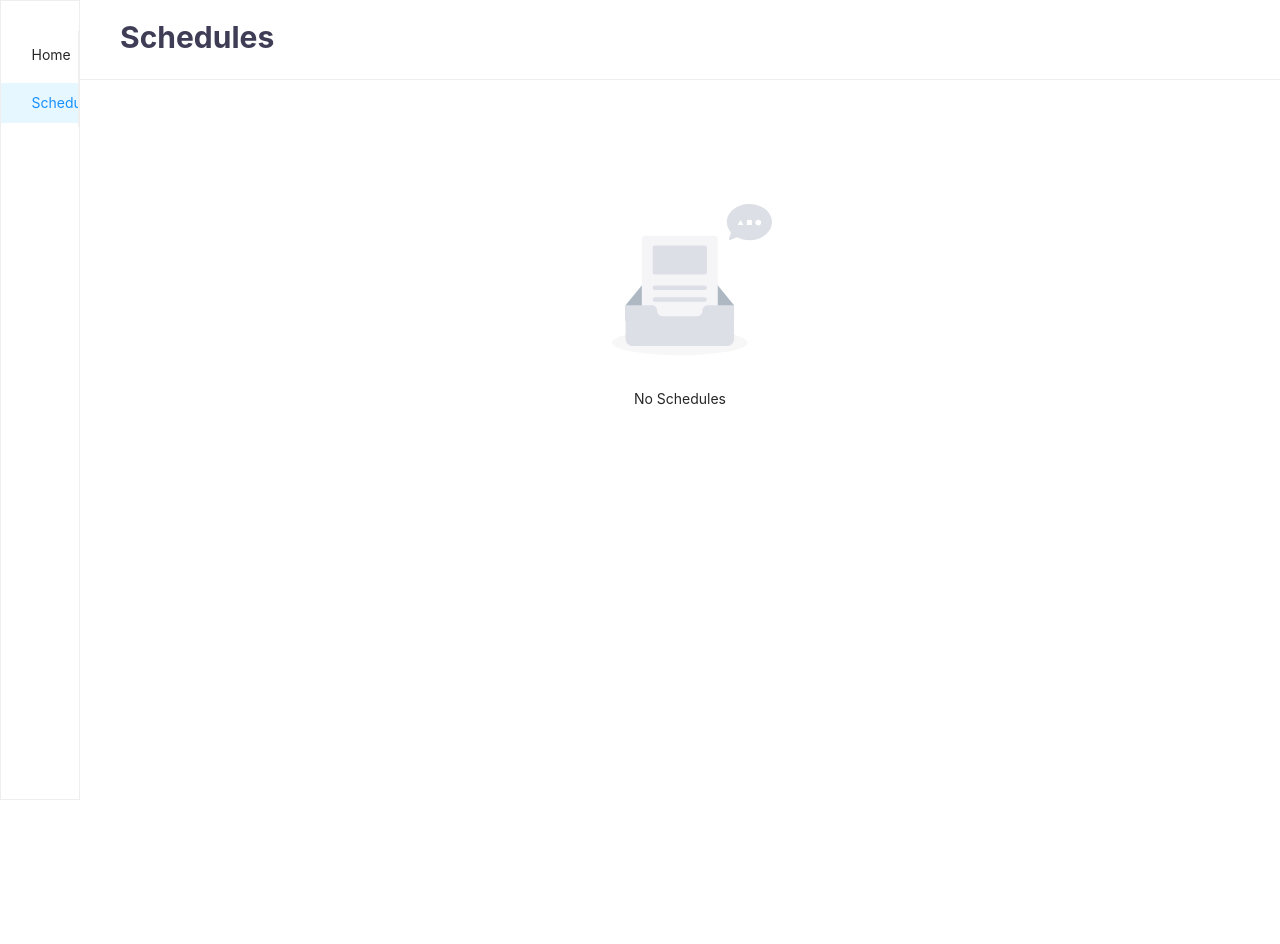
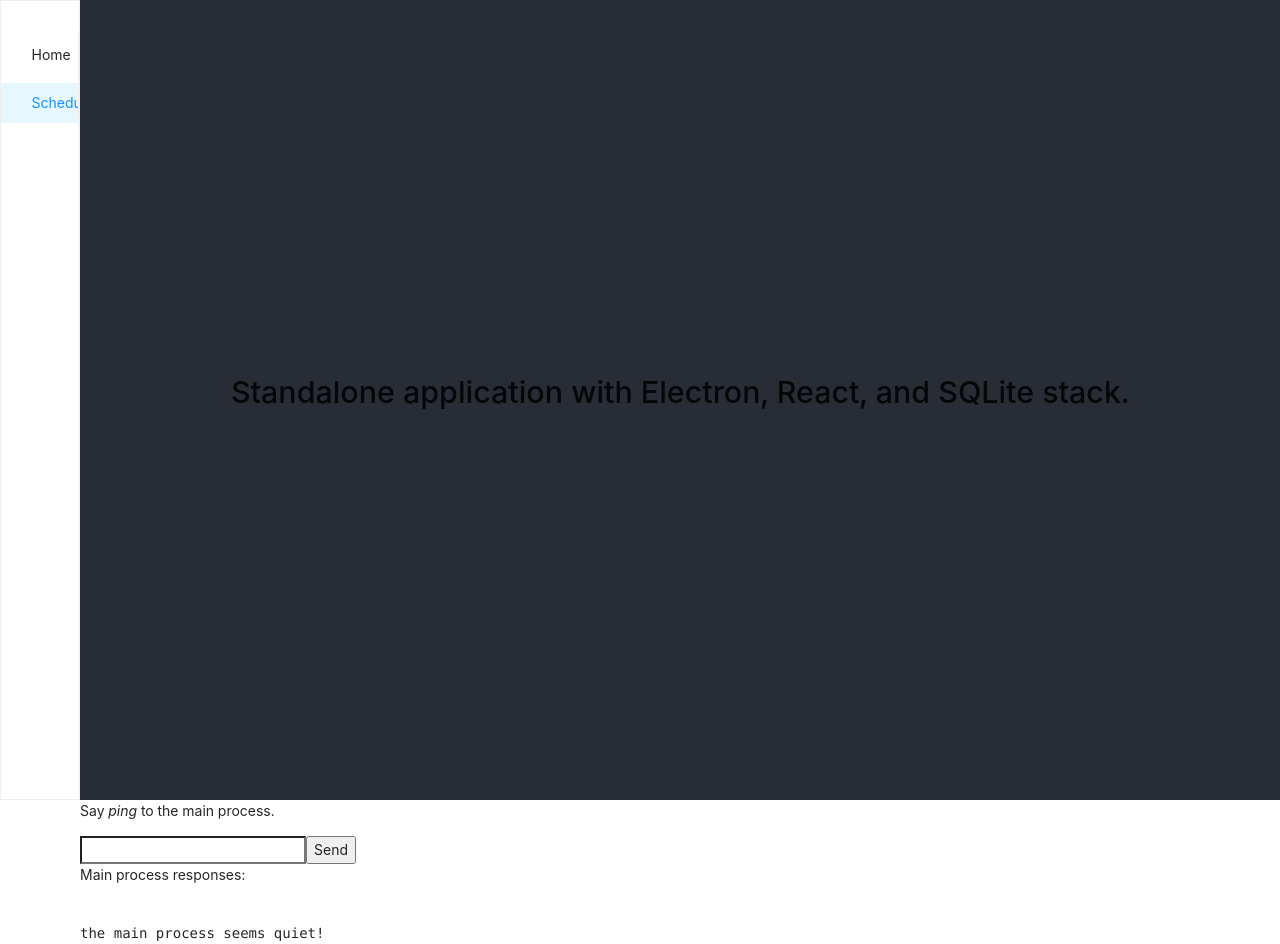
Before and after one commit to PPalwisha990/TimeClock_Web, a React (Create React App) app: page /home in a window 1280 px wide. Both pictures are taken after a click on the item "Schedules". Before the commit the page ends 800 px from the top, so only its background shows below. Built offline with nearby package versions, Linux system fonts and the light colour scheme; what @fortawesome/pro-light-svg-icons would draw is missing.

Commit message:
changes in electron

```diff
--- a/src/attendance/tabs/SchedulerTab.js
+++ b/src/attendance/tabs/SchedulerTab.js
@@ -1,21 +1,54 @@
-import { Empty } from "antd";
 import { useState } from "react";
 import { createUseStyles } from "react-jss";
-import Header from "../../componnets/Header";
 
 const SchedulerTab = ({ navigation, route }) => {
-  const [empty, setEmpty] = useState(true);
-  const styles = useStyle();
+  //const [empty, setEmpty] = useState(true);
+  const [message, setMessage] = useState("");
+  const [responses, setResponses] = useState([]);
+  //const styles = useStyle();
+
+  const sendMsg = async (msg) => {
+    let response = await window.api.testInvoke(msg);
+    console.log("Response==", response);
+  };
+
   return (
-    <div className={styles.container}>
-      <Header title="Schedules" />
-      {empty ? (
-        <div className={styles.img}>
-          <Empty description={"No Schedules"} imageStyle={{ height: 200 }} />
-        </div>
-      ) : null}
+    <div>
+      <header className="App-header">
+        <h1>Standalone application with Electron, React, and SQLite stack.</h1>
+      </header>
+      <article>
+        <p>
+          Say <i>ping</i> to the main process.
+        </p>
+        <input
+          type="text"
+          value={message}
+          onChange={({ target: { value } }) => setMessage(value)}
+        />
+        <button type="button" onClick={() => sendMsg(message)}>
+          Send
+        </button>
+        <br />
+        <p>Main process responses:</p>
+        <br />
+        <pre>
+          {(responses && responses.join("\n")) ||
+            "the main process seems quiet!"}
+        </pre>
+      </article>
     </div>
   );
+  // return (
+  //   <div className={styles.container}>
+  //     <Header title="Schedules" />
+  //     {empty ? (
+  //       <div className={styles.img}>
+  //         <Empty description={"No Schedules"} imageStyle={{ height: 200 }} />
+  //       </div>
+  //     ) : null}
+  //   </div>
+  // );
 };
 
 const useStyle = createUseStyles({
```
Also changed, not shown: package.json (+5 -2 lines), public/electron.js (+14 -2 lines), public/preload.js (added, +25 -0 lines), src/db/database.js (added, +23 -0 lines), src/message-controller/main.js (added, +12 -0 lines), src/message-controller/renderer.js (added, +10 -0 lines), 2 other files (tests, documents, lock files or other folders).
